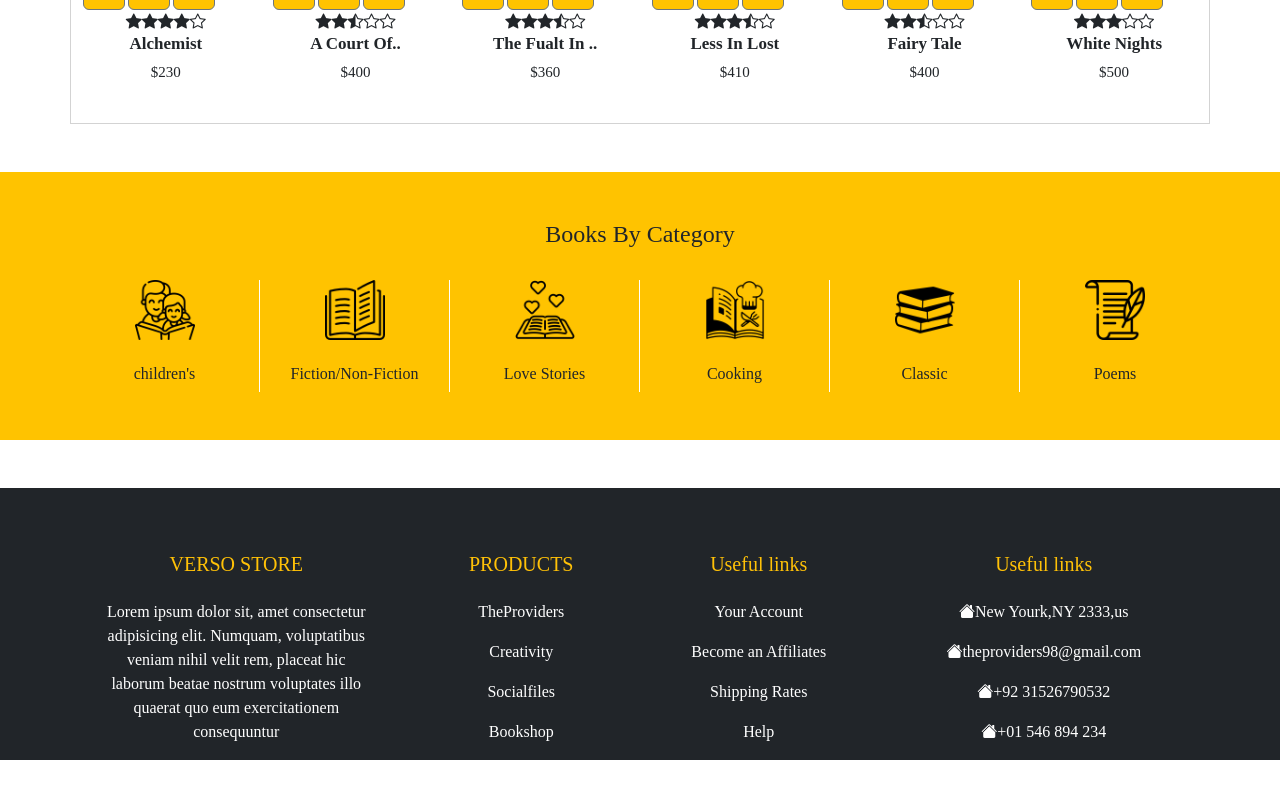
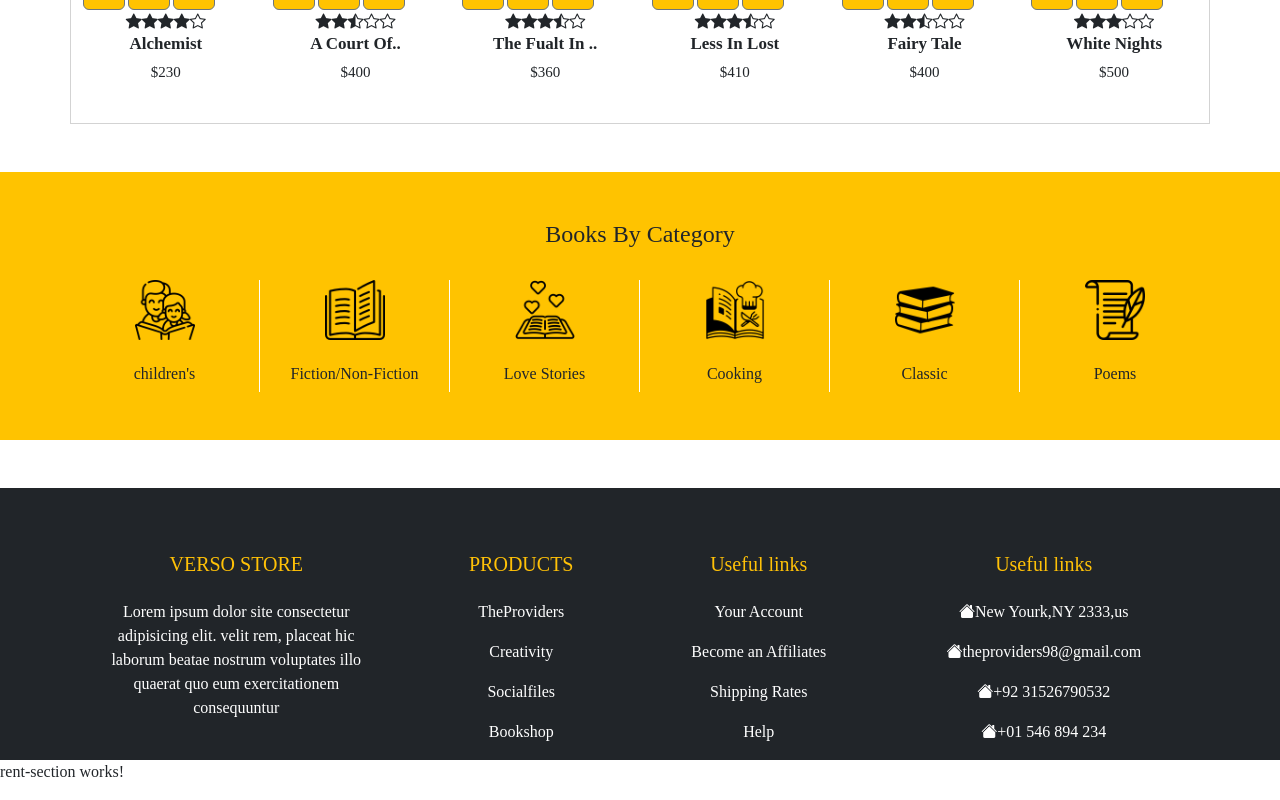
Before and after one commit to Sree277/Verso-App, an Angular app: page / in a window 1280 px wide. Shown: the part 4792-5592 px from the top of the page. Before the commit the page ends 5552 px from the top, so only its background shows below. Built offline with nearby package versions, Linux system fonts and the light colour scheme; what ngx-owl-carousel-o would draw is missing.

Commit message:
add image main5

```diff
--- a/package.json
+++ b/package.json
@@ -15,6 +15,7 @@
     "@angular/compiler": "^14.1.0",
     "@angular/core": "^14.1.0",
     "@angular/forms": "^14.1.0",
+    "@angular/material": "^7.0.0",
     "@angular/platform-browser": "^14.1.0",
     "@angular/platform-browser-dynamic": "^14.1.0",
     "@angular/router": "^14.1.0",
--- a/src/app/app.component.html
+++ b/src/app/app.component.html
@@ -109,7 +109,9 @@
      <div class="col-md-12">
         <app-footer></app-footer>
     </div>
-
+    <div class="col-md-12">
+     <app-rent-section></app-rent-section>
+    </div>
 
 
  </div>
--- a/src/app/discount/discount.component.html
+++ b/src/app/discount/discount.component.html
@@ -5,7 +5,7 @@
             <h2 style="font-weight: bold;">New Offers <img src="assets/images/disc.png" alt="" style="width:40px; height: 40px;"> </h2>
         </div>
     </div>
-    <div class="container mt-4">
+    <div class="container mt-4 "  style="border: 1px solid grey;">
         <div class="row my-4">
 
             <h2>Under 150</h2>
--- a/src/app/footer/footer.component.html
+++ b/src/app/footer/footer.component.html
@@ -3,7 +3,7 @@
         <div class="row text-center text-md-left">
             <div class="col-md-3 col-lg-3 col-xl-3 mx-auto mt-3">
                 <h5 class="text-uppercase mb-4 font-weight-bold text-warning ">Verso Store</h5>
-                <p>Lorem ipsum dolor sit, amet consectetur adipisicing elit. Numquam, voluptatibus veniam nihil velit rem, placeat hic laborum beatae nostrum voluptates illo quaerat quo eum exercitationem consequuntur</p>
+                <p>Lorem ipsum dolor site consectetur adipisicing elit. velit rem, placeat hic laborum beatae nostrum voluptates illo quaerat quo eum exercitationem consequuntur</p>
             </div>
             <div class="col-md-2 col-lg-2 col-xl-2 mx-auto mt-3 ">
                 <h5 class="text-uppercase mb-4 font-weight-bold text-warning ">Products</h5>
```
Also changed, not shown: src/assets/images/main5.jpg (added), 1 other file (tests, documents, lock files or other folders).
